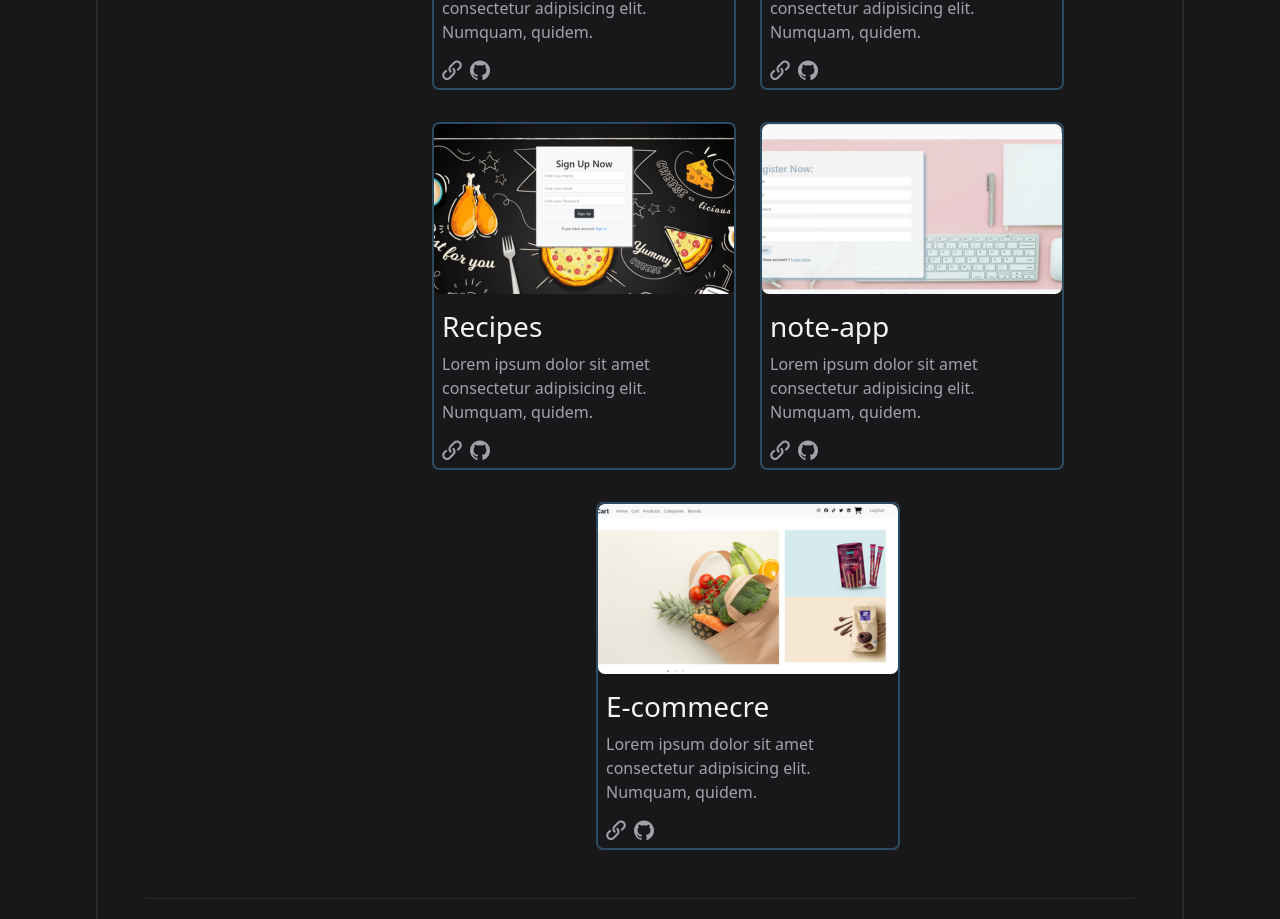
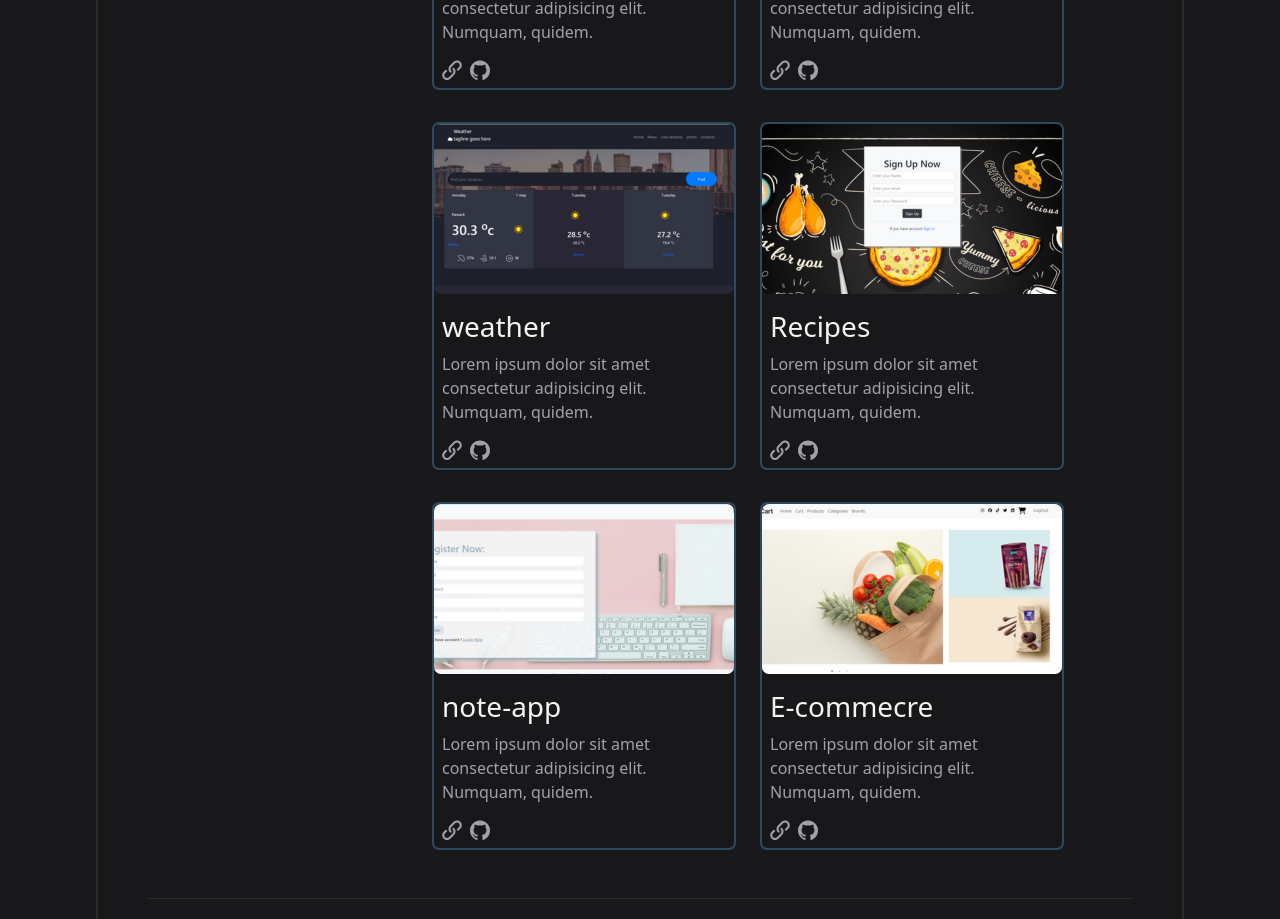
Before and after one commit to marem-ahmed/portfolio, a React (Vite) app: page / in a window 1280 px wide. Shown: the part 2178-3097 px from the top of the page. Built offline with nearby package versions, Linux system fonts and the light colour scheme.

Commit message:
add project

```diff
--- a/src/components/main/main.jsx
+++ b/src/components/main/main.jsx
@@ -45,6 +45,13 @@ export default function main() {
       imgpath: "/assets/toDoList.png",
       liveServer: "https://marem-ahmed.github.io/crud-to-do-list/",
       sourceCode: "https://github.com/marem-ahmed/crud-to-do-list",
+    },
+    {
+      projectTitle: "weather",
+      category: ["html", "bootstrap", "js"],
+      imgpath: "/assets/weather.png",
+      liveServer: "https://marem-ahmed.github.io/weather",
+      sourceCode: "https://github.com/marem-ahmed/weather",
     },
     {
       projectTitle: "Recipes",
```
Also changed, not shown: public/assets/weather.png (added).
